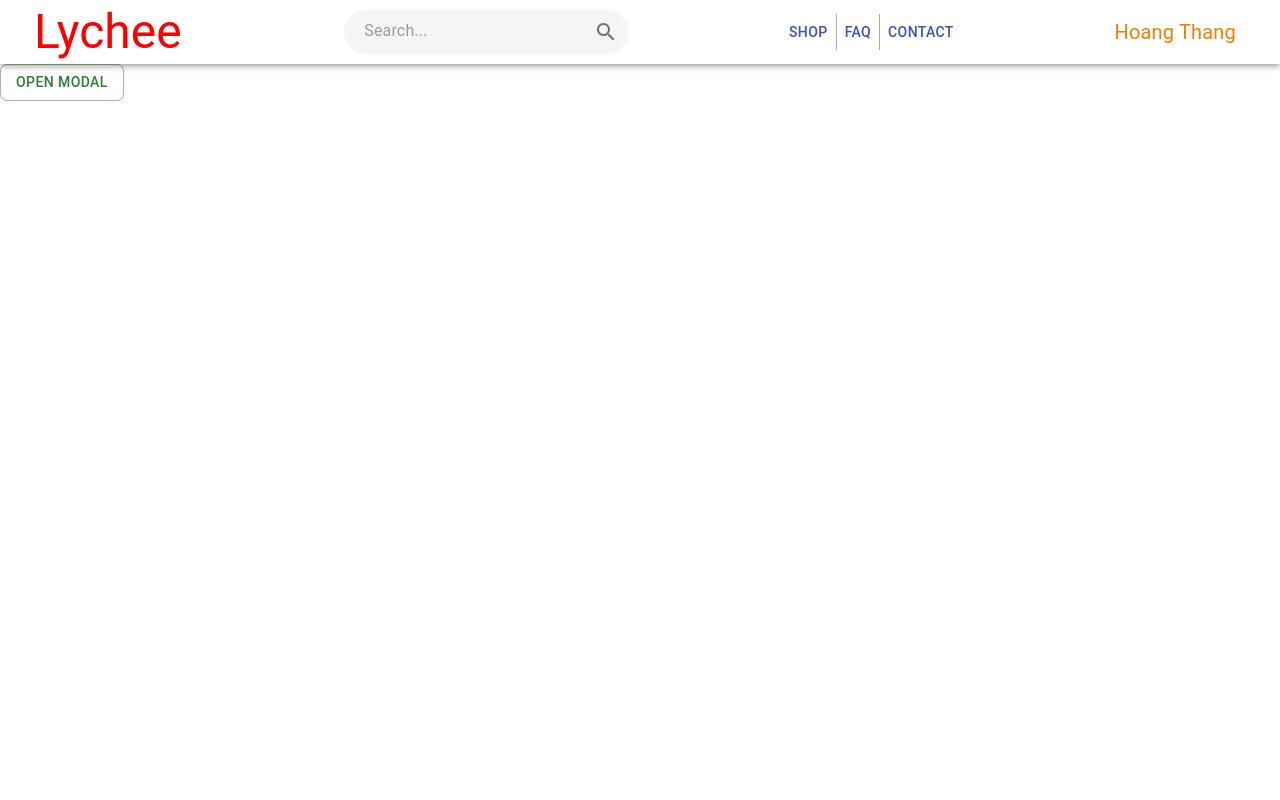
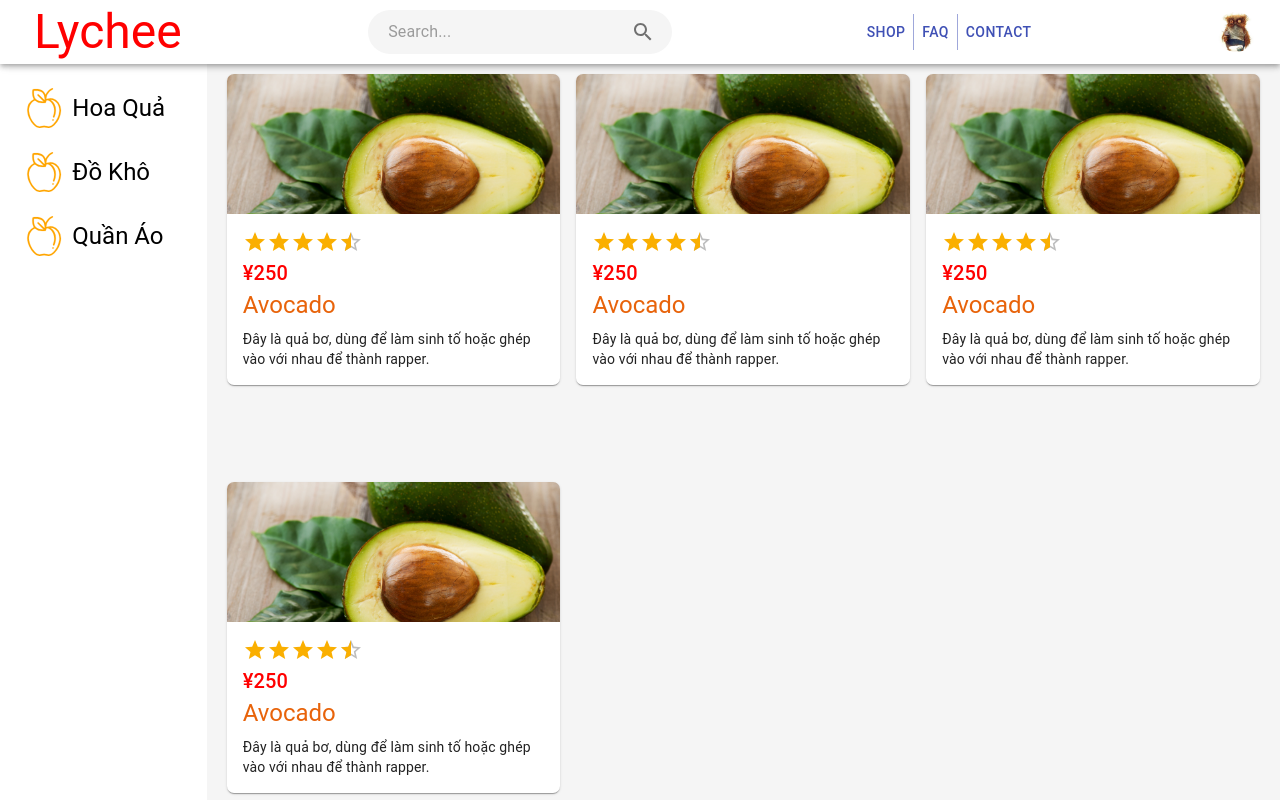
Before and after one commit to ShumeiBrother/LycheeFrontEnd, a React (Create React App) app in the folder lycheereactjs/: page / in a window 1280 px wide. Both pictures are taken after a click on the button "LOGIN". Built offline with nearby package versions, Linux system fonts and the light colour scheme.

Commit message:
Refactored

```diff
--- a/lycheereactjs/src/App.js
+++ b/lycheereactjs/src/App.js
@@ -1,28 +1,20 @@
-import { Fragment } from "react";
-import LeftBar from "./component/LeftBar/LeftBar";
-import Navbar from "./component/Navbar/Navbar";
-import {
-  Button,
-  Drawer,
-  Grid,
-  Modal,
-  ThemeProvider,
-  Typography,
-} from "@mui/material";
+import { Stack, ThemeProvider } from "@mui/material";
 import ConfiguredTheme from "./theme";
+import Navbar from "./component/Navbar";
+import LeftBar from "./component/LeftBar";
+import ProductList from "./component/ProductList";
 import { Box } from "@mui/system";
-import { Stack } from "@mui/material";
-import ProductThumbnail from "./component/ProductThumbnail";
-import TestComponent from "./component/TestComponent";
-import TestComponent2 from "./component/TestComponent2";
 
 function App() {
   return (
     <ThemeProvider theme={ConfiguredTheme}>
-      <Navbar />
-      {/* <LeftBar/> */}
-      {/* <TestComponent/> */}
-      <TestComponent2/>
+      <Box>
+        <Navbar />
+        <Stack direction={"row"}>
+          <LeftBar />
+          <ProductList/>
+        </Stack>
+      </Box>
     </ThemeProvider>
   );
 }
--- a/lycheereactjs/src/component/LeftBar/LeftBar.js
+++ /dev/null
@@ -1,30 +0,0 @@
-import styled from "@emotion/styled";
-import { Drawer, Typography,Stack, List, ListItem, ListItemText } from "@mui/material";
-
-const StyledDrawer = styled(Drawer)({
-  minWidth:300,
-  width:500
-});
-
-
-const LeftBar = () => {
-  return (
-    <StyledDrawer variant="permanent" anchor="left">
-      <Stack sx={{width:200}}>
-        <List>
-          <ListItem>
-            <ListItemText>Hello Babe</ListItemText>
-          </ListItem>
-          <ListItem>
-            <ListItemText>Hello Babe</ListItemText>
-          </ListItem>
-          <ListItem>
-            <ListItemText>Hello Babe</ListItemText>
-          </ListItem>
-        </List>
-      </Stack>
-    </StyledDrawer>
-  );
-};
-
-export default LeftBar;
--- /dev/null
+++ b/lycheereactjs/src/component/LeftBar/index.js
@@ -0,0 +1,46 @@
+import styled from "@emotion/styled";
+import {
+  Drawer,
+  Typography,
+  Stack,
+  List,
+  ListItem,
+  ListItemText,
+} from "@mui/material";
+import { Box } from "@mui/system";
+import SVGOrange from "../UIComponent/SVG/SVGOrange";
+
+const StyledDrawer = styled(Drawer)({
+  minWidth: 300,
+  width: 500,
+});
+// sx={{display:{xs:"none",sm:"block"}}}
+
+const LeftBar = () => {
+  return (
+    <Box flex={1} sx={{ display: { xs: "none", sm: "block" } }}>
+      <Stack direction={"column"} spacing={3} sx={{ padding: 3 }}>
+        <Stack direction="row" alignItems={"center"} spacing={1}>
+          <SVGOrange />
+          <Typography variant="h5" textAlign={"center"} sx={{display:{sm:"none",md:"block"}}}>
+            Hoa Quả
+          </Typography>
+        </Stack>
+        <Stack direction="row" alignItems={"center"} spacing={1}>
+          <SVGOrange />
+          <Typography variant="h5" textAlign={"center"} sx={{display:{sm:"none",md:"block"}}}>
+            Đồ Khô
+          </Typography>
+        </Stack>
+        <Stack direction="row" alignItems={"center"} spacing={1}>
+          <SVGOrange />
+          <Typography variant="h5" textAlign={"center"} sx={{display:{sm:"none",md:"block"}}}>
+            Quần Áo
+          </Typography>
+        </Stack>
+      </Stack>
+    </Box>
+  );
+};
+
+export default LeftBar;
--- a/lycheereactjs/src/component/Navbar/CustomerInfo.js
+++ b/lycheereactjs/src/component/Navbar/CustomerInfo/index.js
@@ -1,6 +1,7 @@
-import { Button, Typography, styled } from "@mui/material";
+import { Button, Typography, styled, Avatar } from "@mui/material";
 import { orange } from "@mui/material/colors";
 import React, { useState } from "react";
+import cumeoImage from "../../../static/images/avatar/cumeo.jpeg";
 
 const CustomerInfoBar = styled("div")({
   display: "flex",
@@ -19,13 +20,13 @@ function CustomerInfo() {
   return (
     <CustomerInfoBar>
       {isLogin && (
-        <CustomerName
+        <Avatar
+          alt="Hoang Thang"
+          src={cumeoImage}
           onClick={() => {
             setLogin(false);
           }}
-        >
-          Hoang Thang
-        </CustomerName>
+        />
       )}
       {!isLogin && (
         <Button
--- a/lycheereactjs/src/component/Navbar/SearchBar.js
+++ b/lycheereactjs/src/component/Navbar/SearchBar.js
@@ -3,10 +3,9 @@ import SearchIcon from "@mui/icons-material/Search";
 import { grey } from "@mui/material/colors";
 
 const StyledSearchBar = styled("div")(({ theme }) => ({
-  color: "red",
-  marginLeft: 10,
+  display:"flex",
+  marginInline: 10,
   borderRadius: 30,
-  borderColor: "green",
   backgroundColor: grey[100]
 }));
 
@@ -18,7 +17,7 @@ function SearchBar() {
   return (
     <StyledSearchBar>
       <StyledInput
-        sx={{ width: { sm: 200, xs: 100 } }}
+        sx={{ width: "70%"}}
         placeholder="Search..."
         inputProps={{ "aria-label": "search products" }}
       />
--- a/lycheereactjs/src/component/ProductThumbnail.js
+++ b/lycheereactjs/src/component/ProductList/ProductThumbnail.js
@@ -7,18 +7,18 @@ import {
   Rating,
 } from "@mui/material";
 
-import avocado from "../static/images/products/avocado.jpeg";
+import avocado from "../../static/images/products/avocado.jpeg";
 
-const ProductThumbnail = () => {
+function ProductThumbnail() {
   return (
-    <Card sx={{ maxWidth: 300 ,maxHeight:300}}>
+    <Card sx={{ maxWidth: 500, maxHeight: 500 }}>
       <CardActionArea>
         <CardMedia
           component="img"
           height="140"
           image={avocado}
           alt="green avocado"
-          onClick={()=>alert("hello")}
+          onClick={() => alert("hello")}
         />
         <CardContent>
           <Rating
@@ -30,17 +30,20 @@ const ProductThumbnail = () => {
             //     setValue(newValue);
             //   }}
           />
-          <Typography variant="h6" color="red">¥250</Typography>
+          <Typography variant="h6" color="red">
+            ¥250
+          </Typography>
           <Typography gutterBottom variant="h5" component="div" color="#E8630A">
             Avocado
           </Typography>
           <Typography variant="body2">
-            Đây là quả bơ, dùng để làm sinh tố hoặc ghép vào với nhau để thành rapper.
+            Đây là quả bơ, dùng để làm sinh tố hoặc ghép vào với nhau để thành
+            rapper.
           </Typography>
         </CardContent>
       </CardActionArea>
     </Card>
   );
-};
+}
 
 export default ProductThumbnail;
--- /dev/null
+++ b/lycheereactjs/src/component/ProductList/index.js
@@ -0,0 +1,40 @@
+import { Box, Grid, Stack } from "@mui/material";
+import ProductThumbnail from "./ProductThumbnail";
+import { grey } from "@mui/material/colors";
+import styled from "@emotion/styled";
+import { Fragment } from "react";
+
+const StyledBox = styled(Box)({
+  display: "flex",
+  paddingInline: 20,
+  paddingBlock: 10,
+  backgroundColor: grey[100],
+  height: "100vh",
+  overflow: "scroll",
+});
+
+function ProductList() {
+  return (
+    <Fragment>
+      <StyledBox flex={5}>
+        <Grid container spacing={2}>
+          <Grid item xs={12} sm={6} md={4}>
+            <ProductThumbnail />
+          </Grid>
+          <Grid item xs={12} sm={6} md={4}>
+            <ProductThumbnail />
+          </Grid>
+          <Grid item xs={12} sm={6} md={4}>
+            <ProductThumbnail />
+          </Grid>
+          <Grid item xs={12} sm={6} md={4}>
+            <ProductThumbnail />
+          </Grid>
+        </Grid>
+      </StyledBox>
+      {/* <div sx={{height:1000}}></div> */}
+    </Fragment>
+  );
+}
+
+export default ProductList;
--- a/lycheereactjs/src/component/TestComponent.js
+++ /dev/null
@@ -1,26 +0,0 @@
-import styled from "@emotion/styled";
-import { Box, Button, Divider, Modal, Rating, Typography } from "@mui/material";
-import { Fragment, useState } from "react";
-import CommonModal from "./UIComponent/Common/CommonModal";
-
-
-const TestComponent = () => {
-  const [open, setOpen] = useState(false);
-  return (
-    <Fragment>
-      <Button onClick={() => setOpen(true)}>abc</Button>
-      <CommonModal
-        open={open}
-        onBackdropClick={() => setOpen(false)}
-      >
-          <Typography variant="h2" color={"red"} textAlign="center">
-            Lychee
-          </Typography>
-          <Divider />
-          <Box height={200} backgroundColor="pink"></Box>
-      </CommonModal>
-    </Fragment>
-  );
-};
-
-export default TestComponent;
--- a/lycheereactjs/src/component/TestComponent2.js
+++ /dev/null
@@ -1,16 +0,0 @@
-import { Button } from "@mui/material";
-import { Fragment, useState } from "react";
-import CommonModal from "./UIComponent/Common/CommonModal";
-
-const TestComponent2 = () => {
-  const [open, setOpen] = useState(false);
-  return (
-    <Fragment>
-      <Button variant="outlined" color="success" onClick={()=>setOpen(true)}>
-        Open modal
-      </Button>
-      <CommonModal open={open} onBackdropClick={()=>setOpen(false)}>abc</CommonModal>
-    </Fragment>
-  );
-};
-export default TestComponent2;
```
Also changed, not shown: lycheereactjs/src/component/ProductList.js (deleted, +0 -28 lines), lycheereactjs/src/component/Navbar/index.js (renamed from lycheereactjs/src/component/Navbar/Navbar.js), lycheereactjs/src/static/images/avatar/cumeo.jpeg (added).
